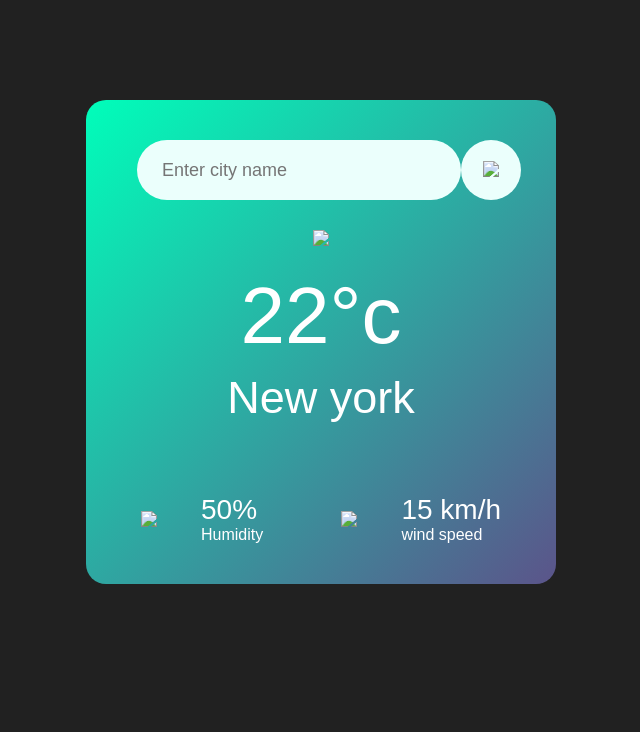
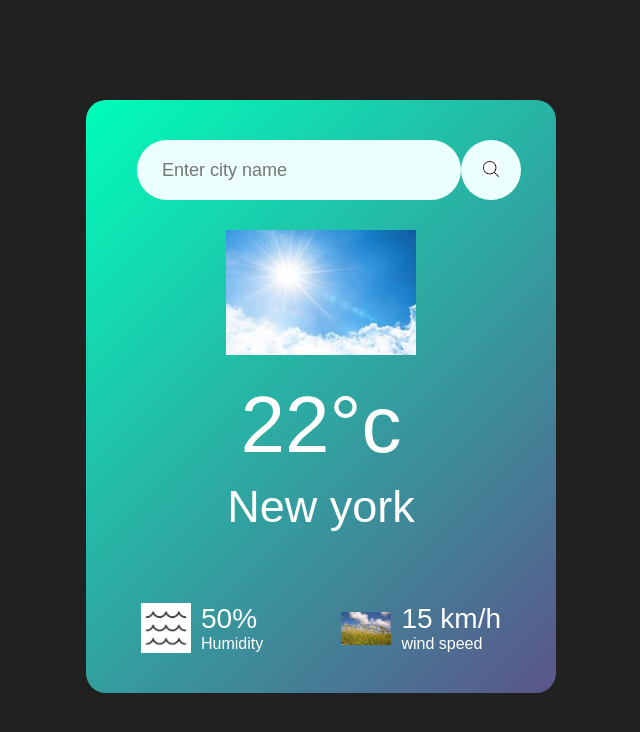
Before and after one commit to Bhavanimanepalli/jsproject, a plain HTML site: page index.html in a window 1280 px wide. Shown: the whole page, without its empty margins (319-959 px from the left). Drawn offline with Linux system fonts and the light colour scheme; files that its build step writes are made by us from their sources.

Commit message:
weather app

```diff
--- a/index.html
+++ b/index.html
@@ -4,28 +4,28 @@
     <meta charset="UTF-8">
     <meta name="viewport" content="width=device-width, initial-scale=1.0">
     <title>Weather report</title>
-    <link rel="stylesheet" href="../css/weatherreport.css">
+    <link rel="stylesheet" href="./weatherreport.css">
 </head>
 <body>
        <div class="card">
         <div class="search">
             <input type="text" placeholder="Enter city name" spellcheck="false">
-            <button><img src="../html/search.png"></button>
+            <button><img src="./assets/search.png"></button>
         </div>
         <div class="weather">
-            <img src="../html/clear.jpeg" class="weather-icon">
+            <img src="./assets/clear.jpeg" class="weather-icon">
             <h1 class="temp">22°c</h1>
             <h2 class="city">New york</h2>
             <div class="details">
                 <div class="col">
-                    <img src="../html/humidity.jpeg" class="humimg">
+                    <img src="./assets/humidity.jpeg" class="humimg">
                     <div>
                         <p class="humidity">50%</p>
                         <p>Humidity</p>
                     </div>
                 </div>
                 <div class="col">
-                    <img src="../html/wind.png" class="windimg">
+                    <img src="./assets/wind.jpeg" class="windimg">
                     <div>
                         <p class="wind">15 km/h</p>
                         <p>wind speed</p>
```
